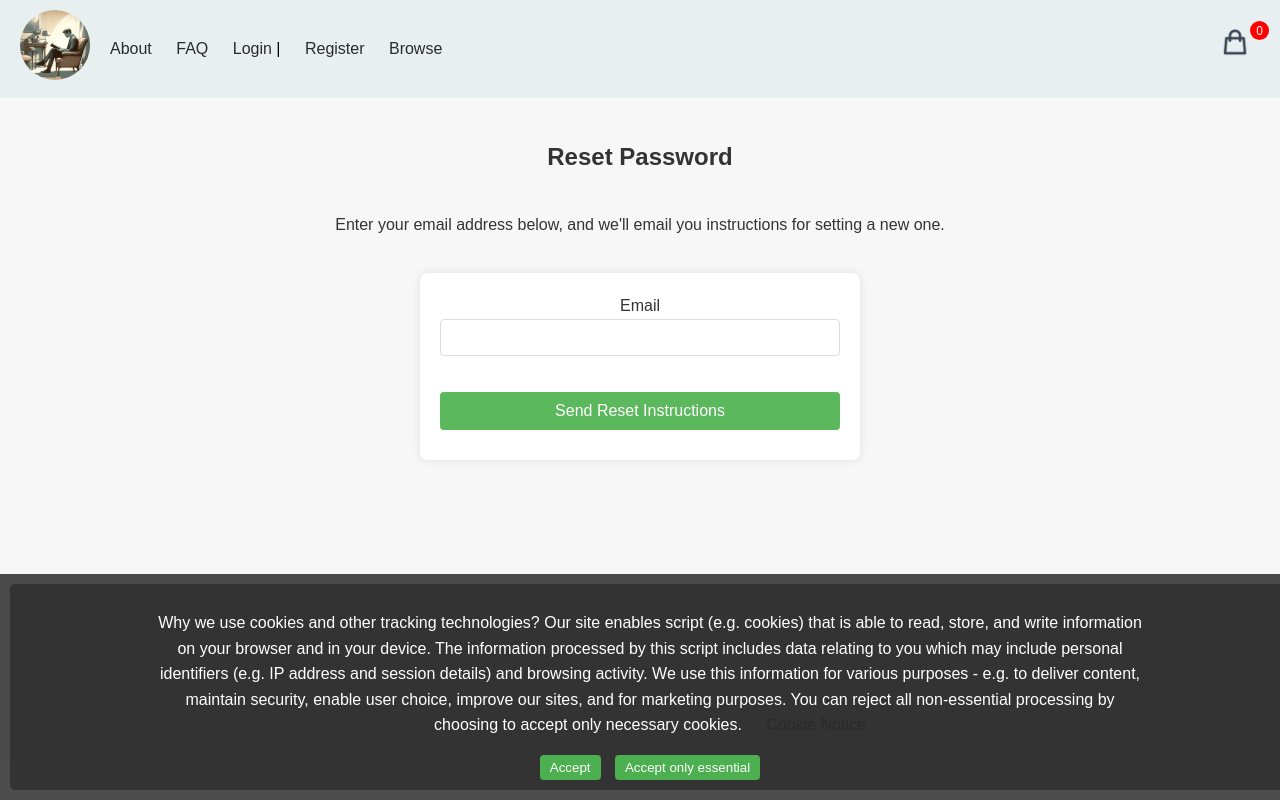
After one commit to davidburchakov/bookshop, a Django app: page /password_reset/ in a window 1280 px wide. The commit adds this page. Run offline with Django 5.2, Linux system fonts and the light colour scheme; parts of the project's set-up code (start-up, migrations or seed data) failed here and were passed over.

Commit message:
password recovery with email implemented

```diff
--- a/shopapp/static/css/general.css
+++ b/shopapp/static/css/general.css
@@ -4,6 +4,11 @@ html, body {
     margin: 0;
     display: flex;
     flex-direction: column;
+
+    font-family: 'Arial', sans-serif;
+    background-color: #f7f7f7;
+    color: #333;
+    line-height: 1.6;
 }
 main{
     display: flex;
@@ -11,6 +16,7 @@ main{
     text-align: center;
     align-items: center;
 }
+
 
 #content-wrapper {
     flex: 1;
--- /dev/null
+++ b/shopapp/static/css/password-recovery.css
@@ -0,0 +1,84 @@
+/* static/css/password_recovery.css */
+.container {
+    width: 100%;
+    padding: 20px;
+    box-sizing: border-box;
+    display: flex;
+    text-align: center;
+    justify-content: center;
+    align-items: center;
+    flex-direction: column; /* Stack items vertically */
+}
+
+h2 {
+    color: #333;
+    text-align: center;
+}
+
+
+form {
+    width: 400px;
+    margin: 20px auto;
+    padding: 20px;
+    background-color: #fff;
+    border-radius: 8px;
+    box-shadow: 0 0 10px rgba(0, 0, 0, 0.1);
+    display: flex;
+    flex-direction: column;
+}
+
+input[type="email"],
+input[type="password"],
+input[type="text"],
+input[type="submit"],
+button {
+    padding: 10px;
+    margin-bottom: 10px;
+    border: 1px solid #ddd;
+    border-radius: 4px;
+}
+
+input[type="submit"],
+form button {
+    width: 100%;
+    padding: 10px;
+    border: none;
+    background-color: #5cb85c;
+    color: white;
+    font-size: 16px;
+    border-radius: 4px;
+    cursor: pointer;
+}
+
+input[type="submit"]:hover,
+form button:hover {
+    background-color: #4cae4c;
+}
+
+p {
+    text-align: center;
+}
+
+/* Responsive Styles */
+@media (max-width: 768px) {
+    .container {
+        width: 100%;
+        padding: 15px;
+    }
+
+    form {
+        width: 350px;
+        box-sizing: border-box;
+    }
+}
+
+@media (max-width: 480px) {
+    h2 {
+        font-size: 1.5rem;
+    }
+
+    input[type="submit"],
+    button {
+        font-size: 1rem;
+    }
+}
--- /dev/null
+++ b/shopapp/templates/registration/pass_reset_complete.html
@@ -0,0 +1,6 @@
+{% extends "base.html" %}
+{% load static %}
+{% block main %}
+    <h2>Password Reset Successful</h2>
+    <p>Your password has been set successfully. You can now <a href="{% url 'login' %}">log in</a> with your new password.</p>
+{% endblock %}
--- /dev/null
+++ b/shopapp/templates/registration/pass_reset_done.html
@@ -0,0 +1,6 @@
+{% extends "base.html" %}
+{% load static %}
+{% block main %}
+    <h2>Email Sent</h2>
+    <p>We've emailed you instructions for setting your password. You should receive the email shortly!</p>
+{% endblock %}
--- /dev/null
+++ b/shopapp/templates/registration/pass_reset_form.html
@@ -0,0 +1,28 @@
+{% extends "base.html" %}
+{% load static %}
+{% block links %}
+    <link rel="stylesheet" href="{% static "css/password-recovery.css" %}">
+{% endblock %}
+{% block main %}
+    <div class="container">
+        <h2>Reset Password</h2>
+        <p>Enter your email address below, and we'll email you instructions for setting a new one.</p>
+        <form method="post">
+            {% csrf_token %}
+            {% for field in form %}
+                <label for="{{ field.id_for_label }}">{{ field.label }}</label>
+                {{ field }}<br>
+                {% if field.help_text %}
+                    <small style="color: grey">{{ field.help_text }}</small><br>
+                {% endif %}
+                {% if field.errors %}
+                    <div style="color: red">
+                        {{ field.errors }}
+                    </div>
+                {% endif %}
+            {% endfor %}
+            <button type="submit">Send Reset Instructions</button>
+        </form>
+
+    </div>
+{% endblock %}
--- a/shopapp/urls.py
+++ b/shopapp/urls.py
@@ -1,5 +1,5 @@
-from django.urls import path
-
+from django.urls import path, include
+from django.contrib.auth import views as auth_views
 from shopapp.views.cookies_view import set_cookie_consent
 from shopapp.views.chatbot_view import chatbot_response
 from shopapp.views.views import (index_view, about_view, faq_view)
@@ -39,5 +39,23 @@ urlpatterns = [
     path("submit-score", submit_score, name='submit-score'),
     path("chatbot-response", chatbot_response, name='chatbot-response'),
     path('activate/<uidb64>/<token>/', activate, name='activate'),
+    path('password_reset/', auth_views.PasswordResetView.as_view(
+        template_name='registration/pass_reset_form.html',
+        email_template_name='registration/pass_reset_email.html',
+        subject_template_name='registration/password_reset_subject.txt',
+    ), name='password_reset'),
+    # Password reset done view
+    path('password_reset/done/', auth_views.PasswordResetDoneView.as_view(
+        template_name='registration/pass_reset_done.html',  # Specify your custom template here
+    ), name='password_reset_done'),
+
+    path('reset/<uidb64>/<token>/', auth_views.PasswordResetConfirmView.as_view(
+        template_name='registration/pass_reset_confirm.html',  # Specify your custom template here
+    ), name='password_reset_confirm'),
+
+    # Password reset complete view
+    path('reset/done/', auth_views.PasswordResetCompleteView.as_view(
+        template_name='registration/pass_reset_complete.html',  # Specify your custom template here
+    ), name='password_reset_complete'),
 
 ]
```
Also changed, not shown: shopapp/templates/registration/pass_reset_confirm.html (added, +10 -0 lines), shopapp/templates/registration/pass_reset_email.html (added, +11 -0 lines), shopapp/templates/shopapp/login.html (+4 -3 lines).
